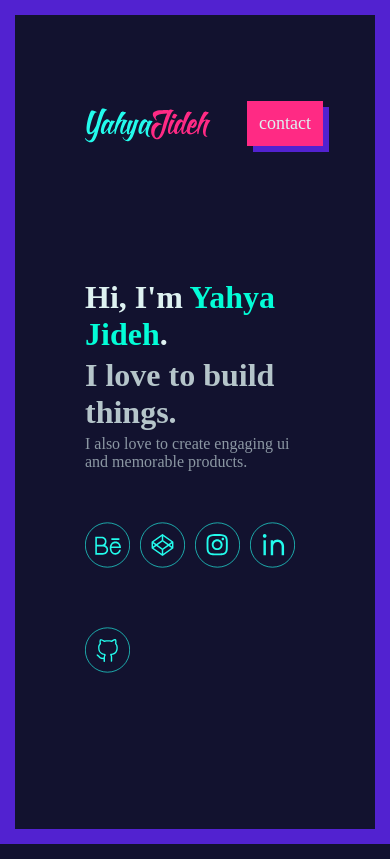
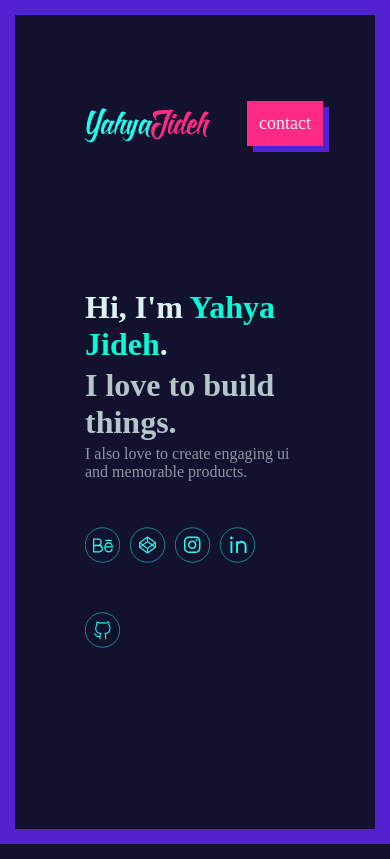
Before and after one commit to yahyajideh/portfolio, a Gatsby site: page / in a window 390 px wide. Built offline with nearby package versions, Linux system fonts and the light colour scheme; Gatsby itself is replaced by a stand-in of ours; what @fonts/Greycliff would draw is missing.

Commit message:
:heavy_plus_sign: Modified global styles media query.

```diff
--- a/src/styles/GlobalStyle.js
+++ b/src/styles/GlobalStyle.js
@@ -148,6 +148,23 @@ const GlobalStyle = () => (
           font-size: 1rem;
         }
       }
+
+      @media only screen and (max-width: 390px) {
+        h1,
+        h2 {
+          font-size: 2rem;
+          margin-bottom: 0.25rem;
+        }
+        p {
+          font-size: 1rem;
+        }
+        .social-icons {
+          & svg {
+            margin-right: 10px;
+            width: 35px;
+          }
+        }
+      }
     `}
   />
 );
```
